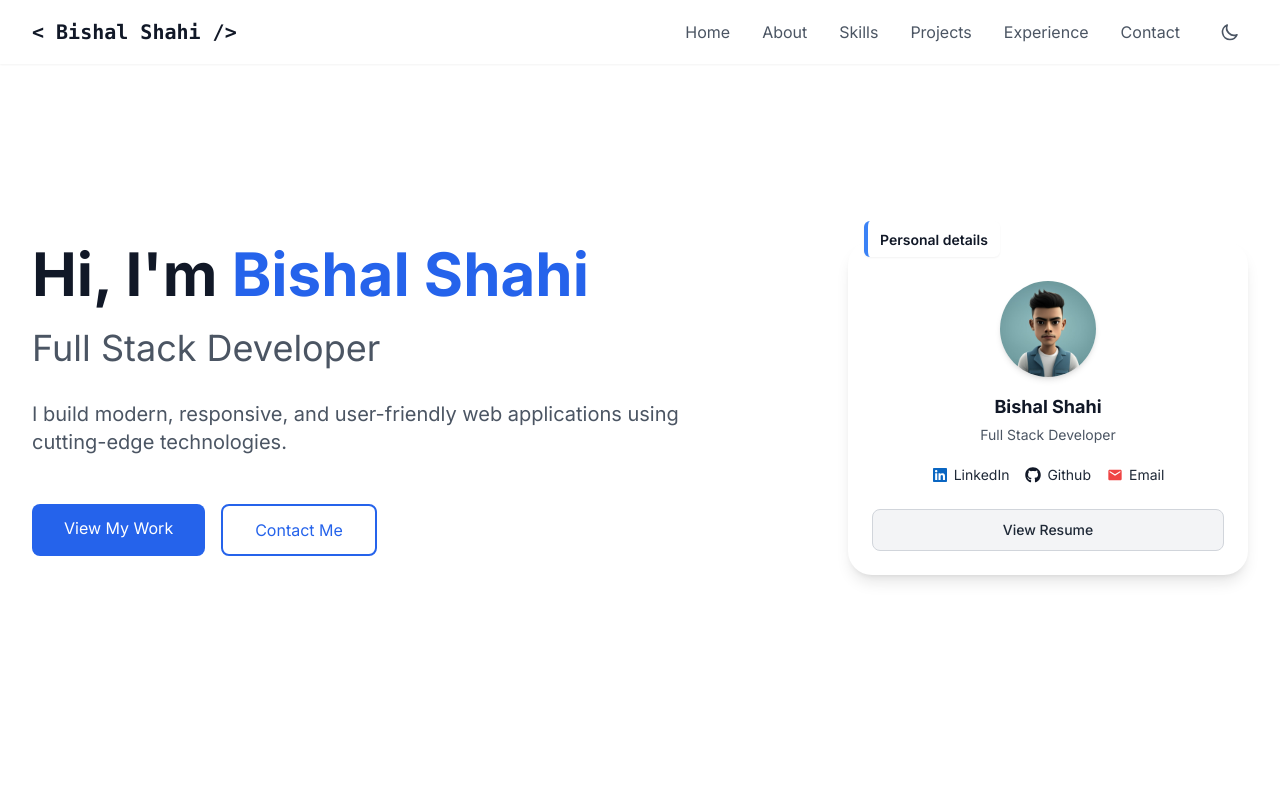
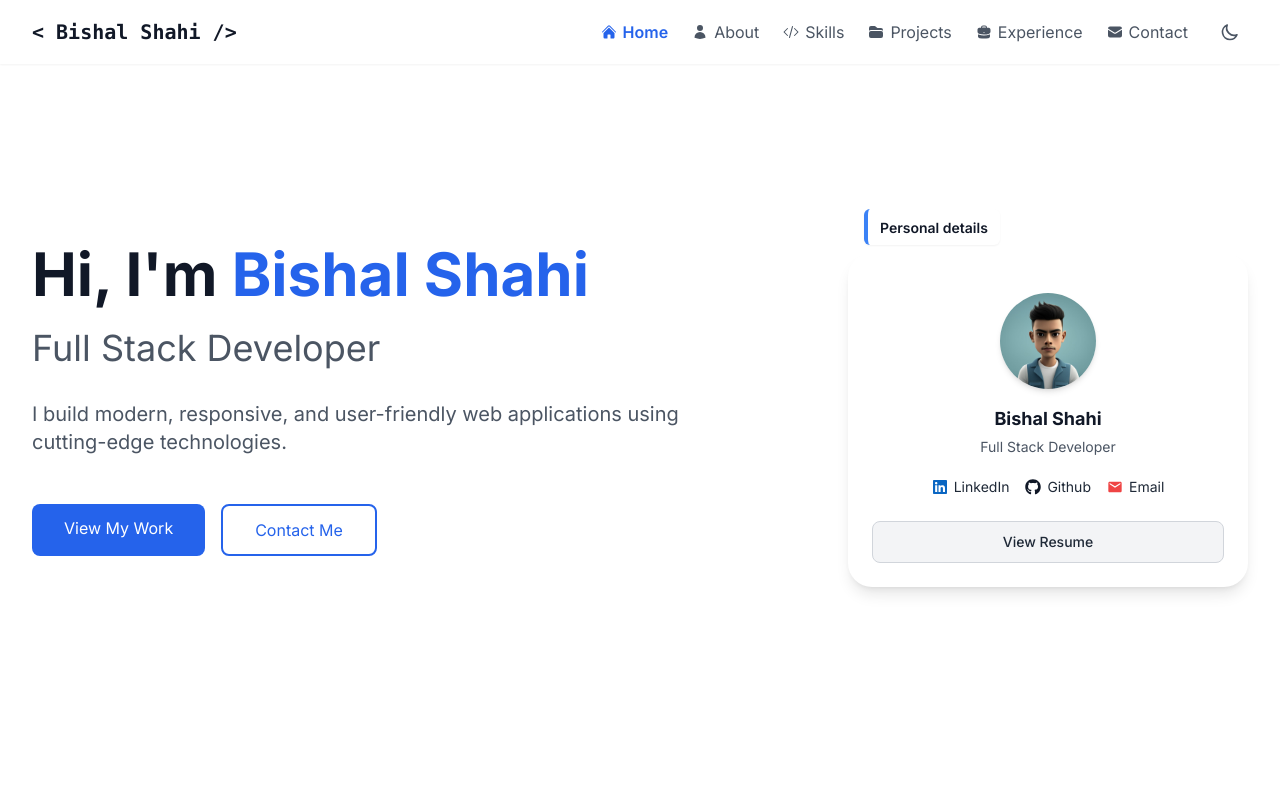
Before and after one commit to Bishalis/Portfolio, a React (Vite) app in the folder my-app/: page / in a window 1280 px wide. Shown: the top 800 px of the page. Built offline with nearby package versions, Linux system fonts and the light colour scheme.

Commit message:
Add nav icons

```diff
--- a/my-app/src/Components/NavBar.tsx
+++ b/my-app/src/Components/NavBar.tsx
@@ -1,5 +1,13 @@
 import { useState } from 'react';
 import { Link } from 'react-scroll';
+import {
+  HiHome,
+  HiUser,
+  HiCodeBracket,
+  HiFolder,
+  HiBriefcase,
+  HiEnvelope,
+} from 'react-icons/hi2';
 import { useTheme } from '../utils/ThemeContext';
 
 const Navbar = () => {
@@ -7,13 +15,17 @@ const Navbar = () => {
   const { theme, toggleTheme } = useTheme();
 
   const navItems = [
-    { name: 'Home', to: 'hero' },
-    { name: 'About', to: 'about' },
-    { name: 'Skills', to: 'skills' },
-    { name: 'Projects', to: 'projects' },
-    { name: 'Experience', to: 'experience' },
-    { name: 'Contact', to: 'contact' },
+    { name: 'Home', to: 'hero', icon: HiHome },
+    { name: 'About', to: 'about', icon: HiUser },
+    { name: 'Skills', to: 'skills', icon: HiCodeBracket },
+    { name: 'Projects', to: 'projects', icon: HiFolder },
+    { name: 'Experience', to: 'experience', icon: HiBriefcase },
+    { name: 'Contact', to: 'contact', icon: HiEnvelope },
   ];
+
+  const linkClass =
+    'flex items-center gap-1.5 text-gray-600 dark:text-gray-300 hover:text-blue-600 dark:hover:text-blue-400 cursor-pointer transition-colors';
+  const activeClass = '!text-blue-600 dark:!text-blue-400 font-semibold';
 
   return (
     <nav className="fixed w-full bg-white dark:bg-gray-900 shadow-sm z-50">
@@ -22,25 +34,36 @@ const Navbar = () => {
           <div className="flex items-center">
             <Link
               to="hero"
+              spy={true}
+              smooth={true}
+              offset={-64}
               className="text-xl font-bold text-gray-900 dark:text-white cursor-pointer font-mono"
               duration={400}
             >
-              {"< Bishal Shahi />"}
+              {'< Bishal Shahi />'}
             </Link>
           </div>
 
           {/* Desktop Navigation */}
-          <div className="hidden md:flex items-center space-x-8">
-            {navItems.map((item) => (
+          <div className="hidden md:flex items-center space-x-6">
+            {navItems.map((item) => {
+              const Icon = item.icon;
+              return (
                 <Link
                   key={item.name}
                   to={item.to}
-                className="text-gray-600 dark:text-gray-300 hover:text-gray-900 dark:hover:text-white cursor-pointer"
+                  spy={true}
+                  smooth={true}
+                  offset={-64}
                   duration={400}
+                  className={linkClass}
+                  activeClass={activeClass}
                 >
+                  <Icon className="h-4 w-4" />
                   {item.name}
                 </Link>
-            ))}
+              );
+            })}
             <button
               onClick={toggleTheme}
               className="p-2 rounded-lg hover:bg-gray-100 dark:hover:bg-gray-800"
@@ -120,18 +143,25 @@ const Navbar = () => {
       {/* Mobile Navigation Menu */}
       <div className={`${isOpen ? 'block' : 'hidden'} md:hidden`}>
         <div className="px-2 pt-2 pb-3 space-y-1 sm:px-3">
-          {navItems.map((item) => (
+          {navItems.map((item) => {
+            const Icon = item.icon;
+            return (
               <Link
                 key={item.name}
                 to={item.to}
-              className="block px-3 py-2 rounded-md text-base font-medium text-gray-600 dark:text-gray-300 hover:text-gray-900 dark:hover:text-white cursor-pointer"
+                spy={true}
                 smooth={true}
+                offset={-64}
                 duration={500}
+                className={`flex items-center gap-2 px-3 py-2 rounded-md text-base font-medium ${linkClass}`}
+                activeClass={activeClass}
                 onClick={() => setIsOpen(false)}
               >
+                <Icon className="h-5 w-5" />
                 {item.name}
               </Link>
-          ))}
+            );
+          })}
           <button
             onClick={toggleTheme}
             className="w-full text-left px-3 py-2 rounded-md text-base font-medium text-gray-600 dark:text-gray-300 hover:text-gray-900 dark:hover:text-white"
--- a/my-app/src/sections/Hero.tsx
+++ b/my-app/src/sections/Hero.tsx
@@ -67,8 +67,8 @@ const Hero = () => {
             </div>
           </div>
 
-          <div className="relative w-full max-w-[400px] shrink-0 pt-4">
-            <div className="absolute -top-1 left-4 z-10 bg-white dark:bg-gray-800 px-3 py-1.5 rounded-md shadow-sm border-l-4 border-blue-500">
+          <div className="relative w-full max-w-[400px] shrink-0 pt-10">
+            <div className="absolute -top-1 left-4 z-10 bg-white dark:bg-gray-800  px-3 py-1.5 rounded-md shadow-sm border-l-4 border-blue-500 hover:border-b-4 hover:border-blue-500 transition-all duration-300">
               <span className="text-sm font-semibold text-gray-900 dark:text-white">
                 Personal details
               </span>
```
Lines whose indentation alone changed are shown as unchanged.
